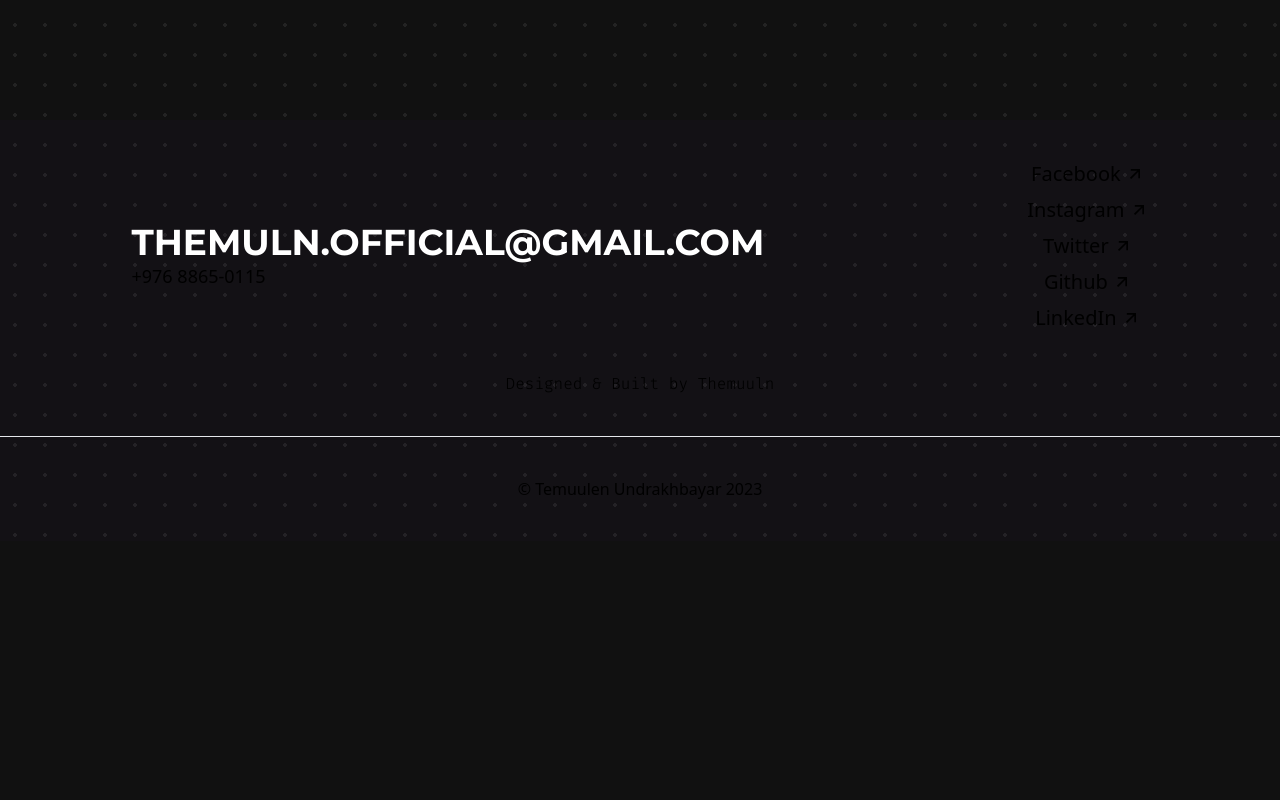
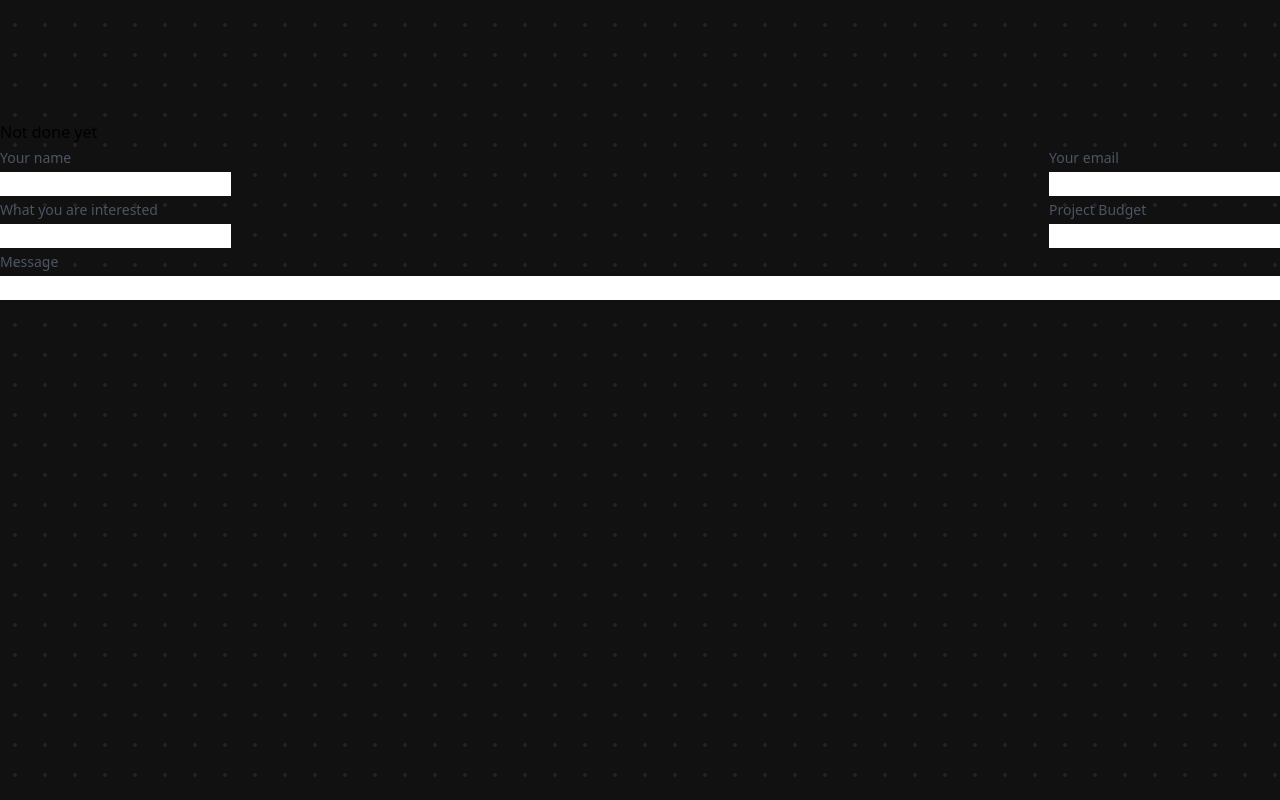
Before and after one commit to themuuln/final-portfolio, a Next.js app: page / in a window 1280 px wide. Shown: the part 3080-3880 px from the top of the page. Before the commit the page ends 3621 px from the top, so only its background shows below. Built offline with nearby package versions, Linux system fonts and the light colour scheme; a web font is replaced by a local one.

Commit message:
Contact Section added

```diff
--- a/app/page.tsx
+++ b/app/page.tsx
@@ -1,12 +1,15 @@
 "use client";
+
 const HeroSection = require("@/components/hero/HeroSection").default;
 const MainSection = require("@/components/main/MainSection").default;
+const ContactSection = require("@/components/contact/ContactSection").default;
 
 export default function Home() {
   return (
     <>
       <HeroSection />
       <MainSection />
+      <ContactSection />
     </>
   );
 }
```
